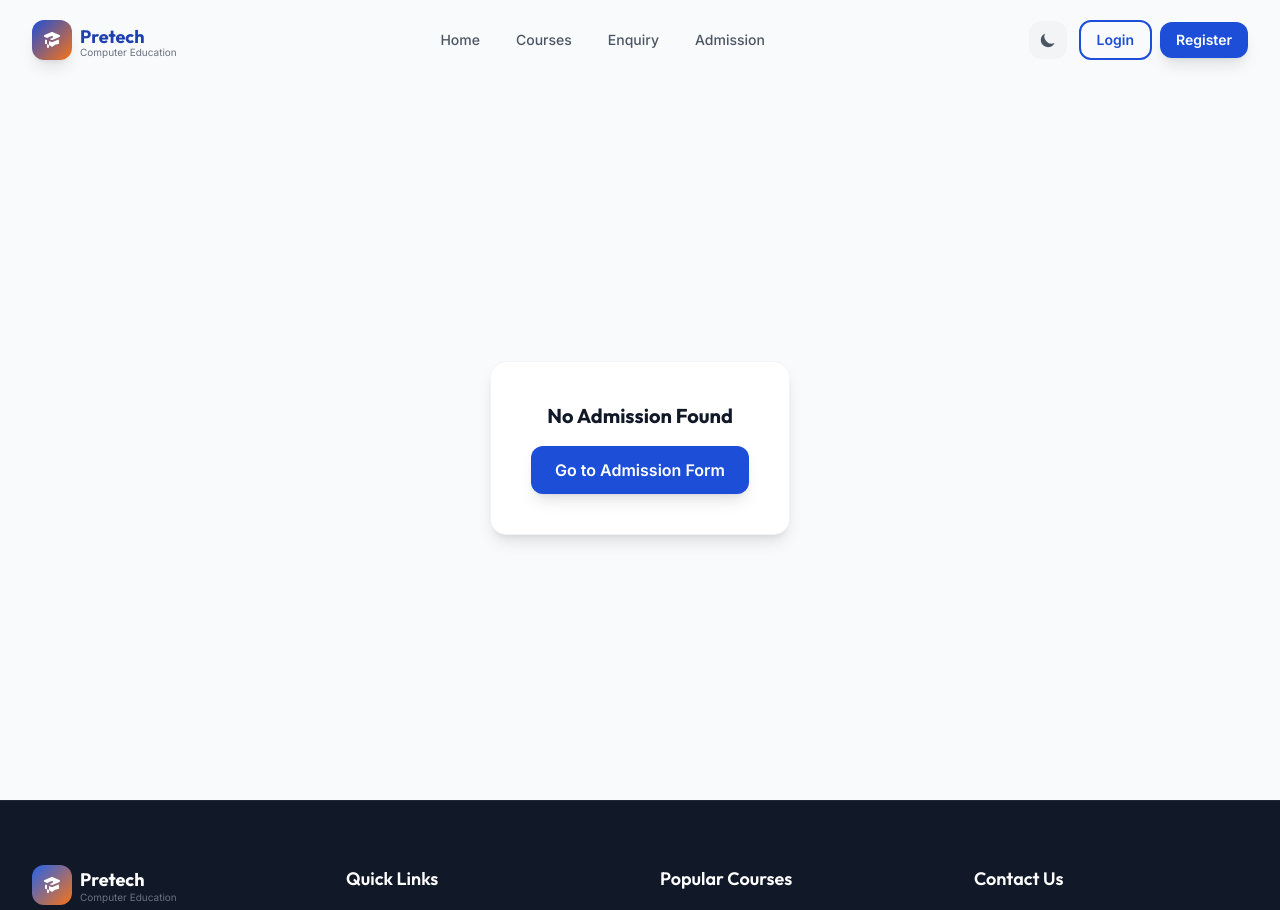
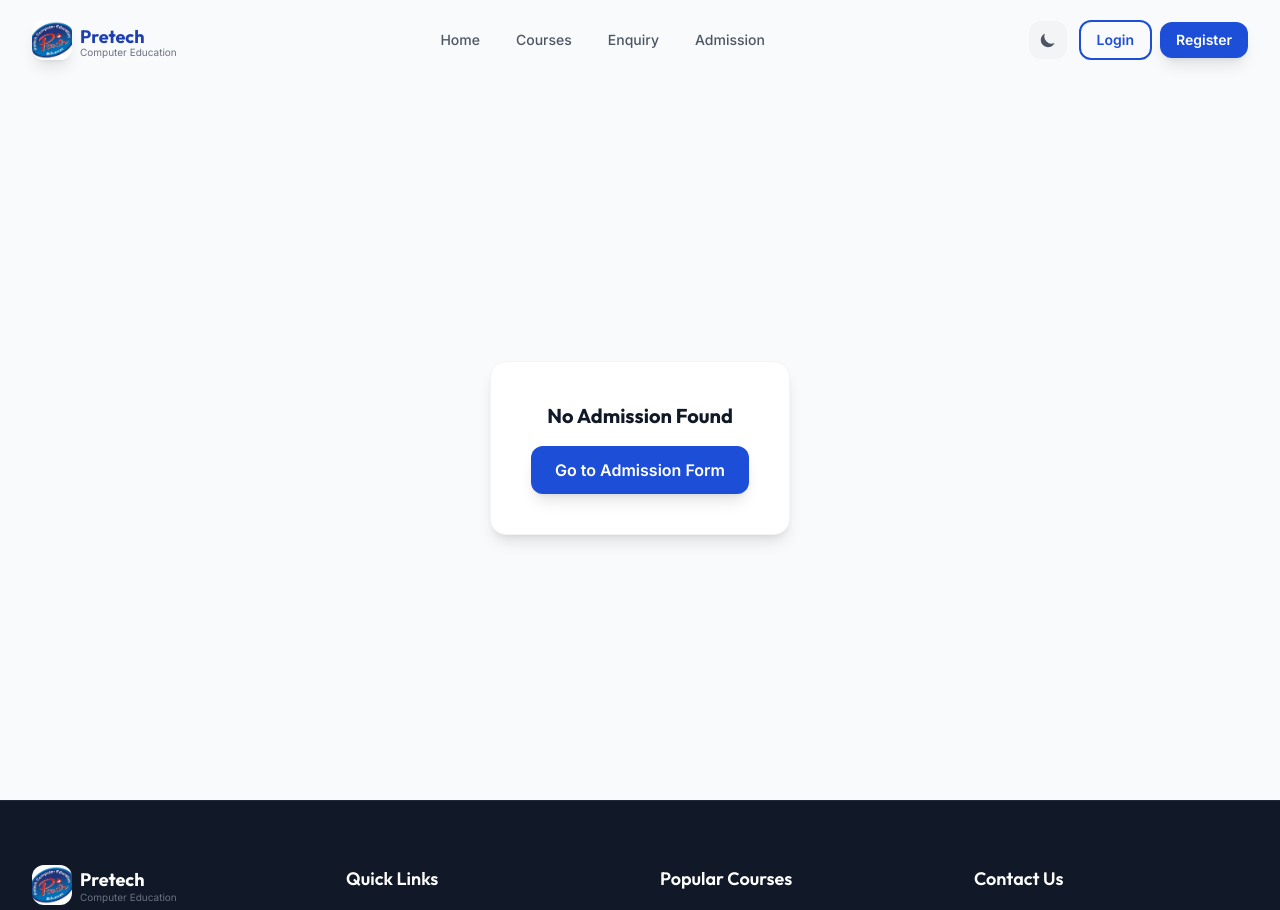
Before and after one commit to MananGilhotra/pretechEducation, a React (Vite) app in the folder frontend/: page /payment/cancel in a window 1280 px wide. Shown: the top 910 px of the page. Built offline with nearby package versions, Linux system fonts and the light colour scheme.

Commit message:
feat: replace generic icon with actual Pretech logo across entire website (navbar, footer, login, register, splash, favicon)

```diff
--- a/frontend/index.html
+++ b/frontend/index.html
@@ -3,7 +3,7 @@
 
 <head>
   <meta charset="UTF-8" />
-  <link rel="icon" type="image/svg+xml" href="/vite.svg" />
+  <link rel="icon" type="image/png" href="/logo.png" />
   <meta name="viewport" content="width=device-width, initial-scale=1.0" />
   <meta name="description"
     content="Pretech Computer Education - Professional Computer Training Institute offering IT and certification courses. Empowering Your Digital Future." />
--- a/frontend/src/components/Footer.jsx
+++ b/frontend/src/components/Footer.jsx
@@ -13,9 +13,7 @@ const Footer = () => {
                     {/* Brand */}
                     <div className="lg:col-span-1">
                         <div className="flex items-center space-x-2 mb-4">
-                            <div className="w-10 h-10 rounded-xl bg-gradient-to-br from-primary-600 to-accent-500 flex items-center justify-center">
-                                <HiAcademicCap className="text-white text-xl" />
-                            </div>
+                            <img src="/logo.png" alt="Pretech Logo" className="w-10 h-10 rounded-xl object-cover" />
                             <div>
                                 <h3 className="text-white font-bold font-heading text-lg">Pretech</h3>
                                 <p className="text-[10px] text-gray-500 -mt-1">Computer Education</p>
--- a/frontend/src/components/Navbar.jsx
+++ b/frontend/src/components/Navbar.jsx
@@ -48,9 +48,7 @@ const Navbar = () => {
                 <div className="flex items-center justify-between h-16 lg:h-20">
                     {/* Logo */}
                     <Link to="/" className="flex items-center space-x-2 group">
-                        <div className="w-10 h-10 rounded-xl bg-gradient-to-br from-primary-700 to-accent-500 flex items-center justify-center shadow-lg group-hover:shadow-xl transition-shadow">
-                            <HiAcademicCap className="text-white text-xl" />
-                        </div>
+                        <img src="/logo.png" alt="Pretech Logo" className="w-10 h-10 rounded-xl object-cover shadow-lg group-hover:shadow-xl transition-shadow" />
                         <div>
                             <span className="text-lg font-bold font-heading text-primary-800 dark:text-white">
                                 Pretech
--- a/frontend/src/components/SplashScreen.jsx
+++ b/frontend/src/components/SplashScreen.jsx
@@ -148,15 +148,12 @@ const SplashScreen = ({ onComplete }) => {
                         {/* Logo */}
                         <div
                             ref={logoRef}
-                            className="w-20 h-20 mx-auto mb-8 rounded-2xl flex items-center justify-center"
+                            className="w-24 h-24 mx-auto mb-8 rounded-2xl overflow-hidden flex items-center justify-center"
                             style={{
-                                background: 'linear-gradient(135deg, #6366f1, #8b5cf6, #a855f7)',
                                 boxShadow: '0 0 30px rgba(99, 102, 241, 0.3)'
                             }}
                         >
-                            <svg className="w-10 h-10 text-white" fill="currentColor" viewBox="0 0 24 24">
-                                <path d="M12 3L1 9l4 2.18v6L12 21l7-3.82v-6l2-1.09V17h2V9L12 3zm6.82 6L12 12.72 5.18 9 12 5.28 18.82 9zM17 15.99l-5 2.73-5-2.73v-3.72L12 15l5-2.73v3.72z" />
-                            </svg>
+                            <img src="/logo.png" alt="Pretech Logo" className="w-full h-full object-cover" />
                         </div>
 
                         {/* Welcome text */}
--- a/frontend/src/pages/Login.jsx
+++ b/frontend/src/pages/Login.jsx
@@ -37,9 +37,7 @@ const Login = () => {
                 >
                     <div className="card p-8">
                         <div className="text-center mb-8">
-                            <div className="w-16 h-16 rounded-2xl bg-gradient-to-br from-primary-700 to-accent-500 flex items-center justify-center mx-auto mb-4 shadow-lg">
-                                <HiAcademicCap className="text-white text-3xl" />
-                            </div>
+                            <img src="/logo.png" alt="Pretech Logo" className="w-16 h-16 rounded-2xl object-cover mx-auto mb-4 shadow-lg" />
                             <h1 className="text-2xl font-bold font-heading text-gray-900 dark:text-white">Welcome Back</h1>
                             <p className="text-sm text-gray-500 dark:text-gray-400 mt-1">Sign in to your Pretech account</p>
                         </div>
--- a/frontend/src/pages/Register.jsx
+++ b/frontend/src/pages/Register.jsx
@@ -41,9 +41,7 @@ const Register = () => {
                 >
                     <div className="card p-8">
                         <div className="text-center mb-8">
-                            <div className="w-16 h-16 rounded-2xl bg-gradient-to-br from-primary-700 to-accent-500 flex items-center justify-center mx-auto mb-4 shadow-lg">
-                                <HiAcademicCap className="text-white text-3xl" />
-                            </div>
+                            <img src="/logo.png" alt="Pretech Logo" className="w-16 h-16 rounded-2xl object-cover mx-auto mb-4 shadow-lg" />
                             <h1 className="text-2xl font-bold font-heading text-gray-900 dark:text-white">Create Account</h1>
                             <p className="text-sm text-gray-500 dark:text-gray-400 mt-1">Join Pretech Computer Education</p>
                         </div>
```
Also changed, not shown: frontend/public/logo.png (added).
